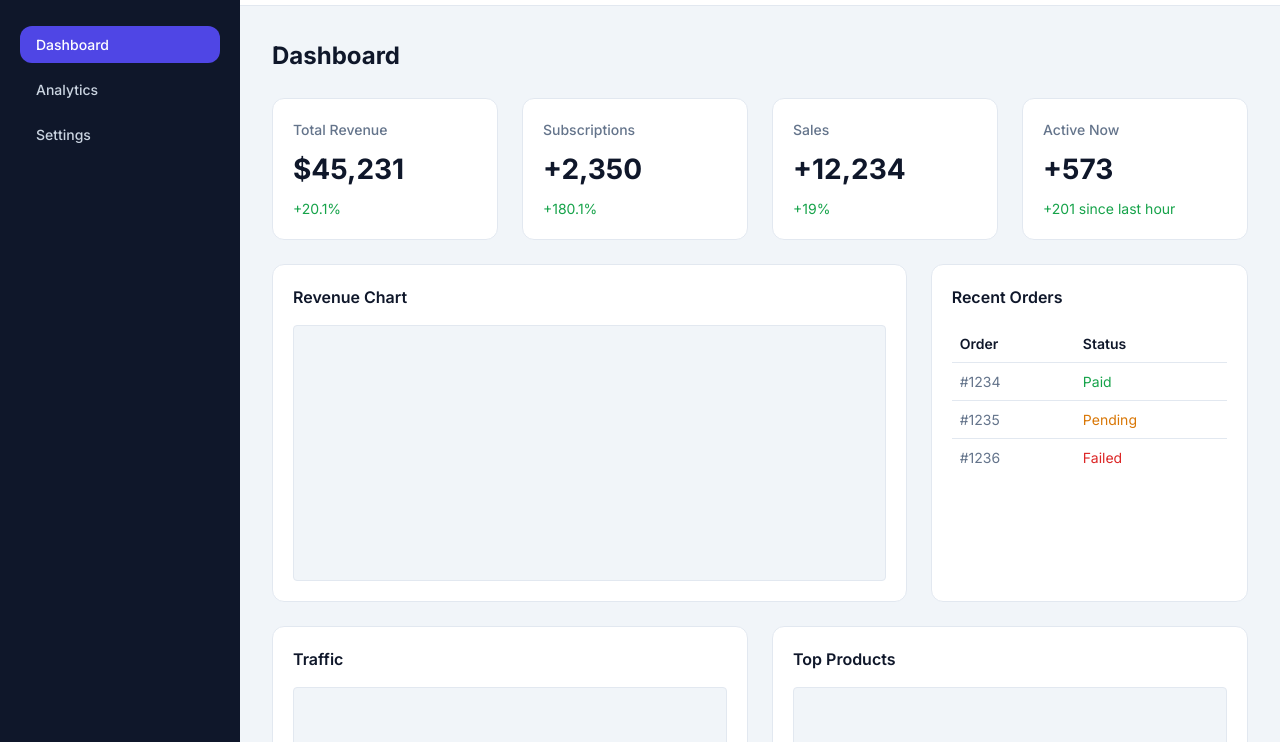
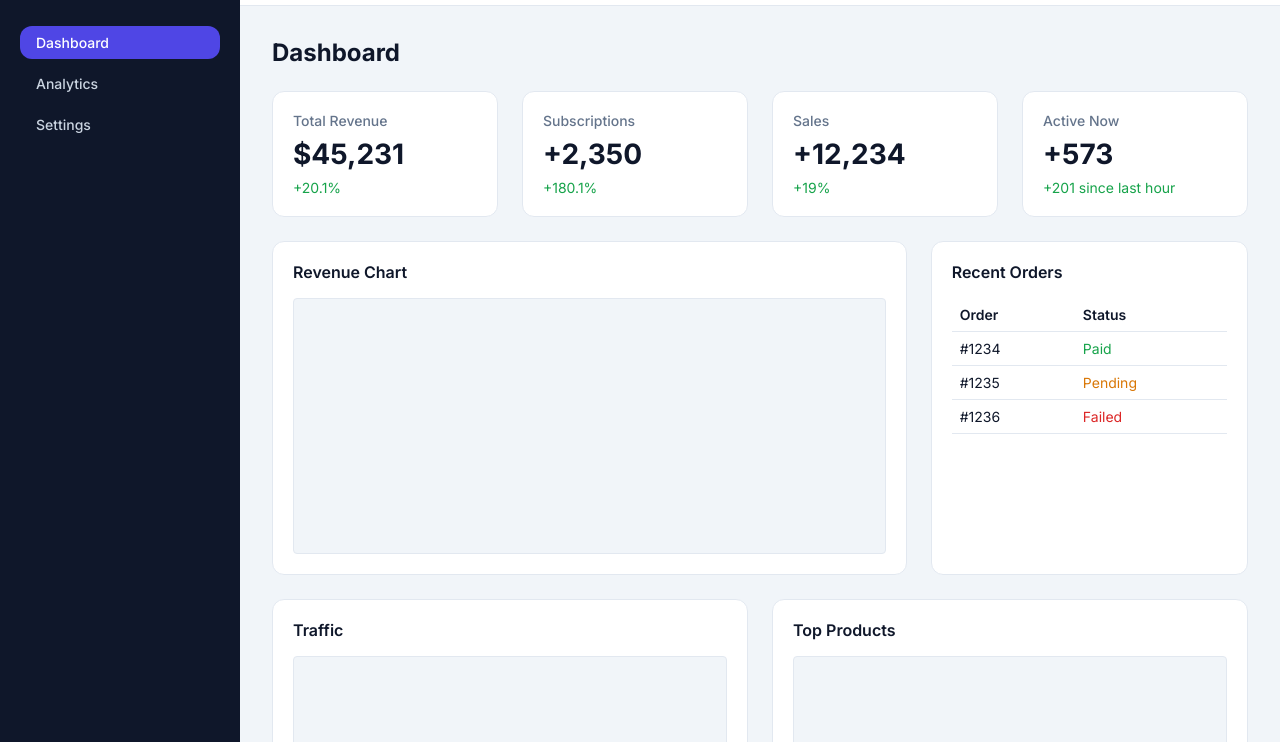
Before and after one commit to deepak00singh/3F-FullStack, a plain HTML site: page task3/index.html in a window 1280 px wide. Shown: the part 58-800 px from the top of the page. Drawn offline with nearby package versions, Linux system fonts and the light colour scheme.

Commit message:
Added FullStack tasks

```diff
--- /dev/null
+++ b/task3/index.css
@@ -0,0 +1,255 @@
+* {
+    margin: 0;
+    padding: 0;
+    box-sizing: border-box;
+}
+
+body {
+    font-family: 'Inter', sans-serif;
+    background-color: #F1F5F9;
+    color: #64748B;
+}
+
+.layout {
+    display: flex;
+    height: 100vh;
+    overflow: hidden;
+}
+
+.sidebar {
+    width: 240px;
+    background-color: #0F172A;
+    color: #CBD5E1;
+    display: flex;
+    flex-direction: column;
+    flex-shrink: 0;
+    overflow-y: auto;
+}
+
+.logo {
+    height: 64px;
+    display: flex;
+    align-items: center;
+    padding: 0 20px;
+    color: #FFFFFF;
+    font-size: 16px;
+    font-weight: 600;
+}
+
+.menu {
+    display: flex;
+    flex-direction: column;
+    padding: 20px;
+    gap: 8px;
+    font-size: 14px;
+    font-weight: 500;
+}
+
+.menu a {
+    text-decoration: none;
+    color: #CBD5E1;
+    padding: 8px 16px;
+    border-radius: 12px;
+}
+
+.menu a.active {
+    background-color: #4F46E5;
+    color: #FFFFFF;
+}
+
+.main-content {
+    flex: 1;
+    display: flex;
+    flex-direction: column;
+    min-width: 0;
+    height: 100vh;
+    overflow-y: auto;
+}
+
+.header {
+    height: 64px;
+    background-color: #FFFFFF;
+    border-bottom: 1px solid #E2E8F0;
+    display: flex;
+    align-items: center;
+    justify-content: space-between;
+    padding: 0 32px;
+    position: sticky;
+    top: 0;
+    z-index: 10;
+    flex-shrink: 0;
+}
+
+.menu-btn {
+    display: none;
+    background: none;
+    border: none;
+    color: #0F172A;
+    cursor: pointer;
+}
+
+.menu-btn svg {
+    width: 24px;
+    height: 24px;
+}
+
+.header-text {
+    font-size: 14px;
+    font-weight: 500;
+    color: #0F172A;
+}
+
+.content {
+    padding: 32px;
+    display: flex;
+    flex-direction: column;
+    gap: 24px;
+}
+
+.page-title {
+    font-size: 24px;
+    font-weight: 700;
+    color: #0F172A;
+}
+
+.card {
+    background-color: #FFFFFF;
+    padding: 20px;
+    border-radius: 12px;
+    border: 1px solid #E2E8F0;
+    display: flex;
+    flex-direction: column;
+}
+
+.kpi-grid {
+    display: grid;
+    grid-template-columns: repeat(4, 1fr);
+    gap: 24px;
+}
+
+.kpi-card {
+    gap: 8px;
+    justify-content: space-between;
+}
+
+.kpi-label {
+    font-size: 14px;
+    font-weight: 500;
+    color: #64748B;
+}
+
+.kpi-number {
+    font-size: 28px;
+    font-weight: 700;
+    color: #0F172A;
+}
+
+.kpi-success {
+    font-size: 14px;
+    color: #16A34A;
+}
+
+.analytics-grid {
+    display: grid;
+    grid-template-columns: 2fr 1fr;
+    gap: 24px;
+}
+
+.card-heading {
+    font-size: 16px;
+    font-weight: 600;
+    color: #0F172A;
+    margin-bottom: 16px;
+}
+
+.placeholder {
+    height: 256px;
+    background-color: #F1F5F9;
+    border-radius: 4px;
+    border: 1px solid #E2E8F0;
+}
+
+.analytics-table {
+    overflow: hidden;
+}
+
+.table-container {
+    overflow-x: auto;
+    width: 100%;
+}
+
+table {
+    width: 100%;
+    text-align: left;
+    border-collapse: collapse;
+    font-size: 14px;
+    color: #64748B;
+}
+
+th, td {
+    padding: 8px;
+    border-bottom: 1px solid #E2E8F0;
+}
+
+th {
+    font-weight: 600;
+    color: #0F172A;
+}
+
+.order-id {
+    color: #0F172A;
+}
+
+.status-success {
+    color: #16A34A;
+}
+
+.status-danger {
+    color: #DC2626;
+}
+
+.status-warning {
+    color: #D97706;
+}
+
+.secondary-grid {
+    display: grid;
+    grid-template-columns: repeat(2, 1fr);
+    gap: 24px;
+}
+
+@media (max-width: 1024px) {
+    .kpi-grid {
+        grid-template-columns: repeat(2, 1fr);
+    }
+}
+
+@media (max-width: 767px) {
+    .sidebar {
+        display: none;
+    }
+
+    .header {
+        padding: 0 16px;
+    }
+
+    .menu-btn {
+        display: block;
+    }
+
+    .header-text {
+        display: none;
+    }
+
+    .content {
+        padding: 16px;
+    }
+
+    .kpi-grid {
+        grid-template-columns: 1fr;
+    }
+
+    .analytics-grid, .secondary-grid {
+        grid-template-columns: 1fr;
+    }
+}
--- a/task3/index.html
+++ b/task3/index.html
@@ -5,109 +5,95 @@
     <meta charset="UTF-8">
     <meta name="viewport" content="width=device-width, initial-scale=1.0">
     <title>Admin Analytics Dashboard</title>
-    <script src="https://cdn.tailwindcss.com"></script>
     <link href="https://fonts.googleapis.com/css2?family=Inter:wght@400;500;600;700&display=swap" rel="stylesheet">
-    <style>
-        body {
-            font-family: 'Inter', sans-serif;
-        }
-    </style>
+    <link rel="stylesheet" href="index.css">
 </head>
 
-<body class="bg-[#F1F5F9] text-[#64748B]">
-    <div class="flex h-screen overflow-hidden">
-        <aside class="hidden md:flex flex-col w-[240px] bg-[#0F172A] text-[#CBD5E1] shrink-0 overflow-y-auto">
-            <div class="h-[64px] flex items-center px-[20px] text-white text-[16px] font-[600]">
-                Dashboard
-            </div>
-            <nav class="flex-col p-[20px] space-y-2 text-[14px] font-[500]">
-                <a href="#" class="block px-4 py-2 bg-[#4F46E5] text-white rounded-[12px]">Dashboard</a>
-                <a href="#" class="block px-4 py-2 hover:bg-[#4F46E5] hover:text-white rounded-[12px]">Analytics</a>
-                <a href="#" class="block px-4 py-2 hover:bg-[#4F46E5] hover:text-white rounded-[12px]">Settings</a>
+<body>
+    <div class="layout">
+        <aside class="sidebar">
+            <div class="logo">Dashboard</div>
+            <nav class="menu">
+                <a href="#" class="active">Dashboard</a>
+                <a href="#">Analytics</a>
+                <a href="#">Settings</a>
             </nav>
         </aside>
-        <div class="flex-1 flex flex-col min-w-0 h-screen overflow-y-auto">
-            <header
-                class="h-[64px] bg-[#FFFFFF] border-b border-[#E2E8F0] flex items-center px-4 md:px-[32px] justify-between sticky top-0 z-10 shrink-0">
-                <button class="md:hidden text-[#0F172A]">
-                    <svg class="w-6 h-6" fill="none" stroke="currentColor" viewBox="0 0 24 24">
+        <div class="main-content">
+            <header class="header">
+                <button class="menu-btn">
+                    <svg fill="none" stroke="currentColor" viewBox="0 0 24 24">
                         <path stroke-linecap="round" stroke-linejoin="round" stroke-width="2"
                             d="M4 6h16M4 12h16M4 18h16"></path>
                     </svg>
                 </button>
-                <div class="hidden md:block"></div>
-                <div class="text-[14px] font-[500] text-[#0F172A]">Admin</div>
+                <div class="header-text">Admin</div>
             </header>
-            <main class="p-4 md:p-[32px] flex flex-col gap-[24px]">
-                <h1 class="text-[24px] font-[700] text-[#0F172A]">Dashboard</h1>
-                <div class="grid grid-cols-1 md:grid-cols-2 lg:grid-cols-4 gap-[24px]">
-                    <div
-                        class="bg-[#FFFFFF] p-[20px] rounded-[12px] border border-[#E2E8F0] flex flex-col gap-2 justify-between">
-                        <span class="text-[14px] font-[500] text-[#64748B]">Total Revenue</span>
-                        <span class="text-[28px] font-[700] text-[#0F172A]">$45,231</span>
-                        <span class="text-[14px] text-[#16A34A]">+20.1%</span>
+            <main class="content">
+                <h1 class="page-title">Dashboard</h1>
+                <div class="kpi-grid">
+                    <div class="card kpi-card">
+                        <span class="kpi-label">Total Revenue</span>
+                        <span class="kpi-number">$45,231</span>
+                        <span class="kpi-success">+20.1%</span>
                     </div>
-                    <div
-                        class="bg-[#FFFFFF] p-[20px] rounded-[12px] border border-[#E2E8F0] flex flex-col gap-2 justify-between">
-                        <span class="text-[14px] font-[500] text-[#64748B]">Subscriptions</span>
-                        <span class="text-[28px] font-[700] text-[#0F172A]">+2,350</span>
-                        <span class="text-[14px] text-[#16A34A]">+180.1%</span>
+                    <div class="card kpi-card">
+                        <span class="kpi-label">Subscriptions</span>
+                        <span class="kpi-number">+2,350</span>
+                        <span class="kpi-success">+180.1%</span>
                     </div>
-                    <div
-                        class="bg-[#FFFFFF] p-[20px] rounded-[12px] border border-[#E2E8F0] flex flex-col gap-2 justify-between">
-                        <span class="text-[14px] font-[500] text-[#64748B]">Sales</span>
-                        <span class="text-[28px] font-[700] text-[#0F172A]">+12,234</span>
-                        <span class="text-[14px] text-[#16A34A]">+19%</span>
+                    <div class="card kpi-card">
+                        <span class="kpi-label">Sales</span>
+                        <span class="kpi-number">+12,234</span>
+                        <span class="kpi-success">+19%</span>
                     </div>
-                    <div
-                        class="bg-[#FFFFFF] p-[20px] rounded-[12px] border border-[#E2E8F0] flex flex-col gap-2 justify-between">
-                        <span class="text-[14px] font-[500] text-[#64748B]">Active Now</span>
-                        <span class="text-[28px] font-[700] text-[#0F172A]">+573</span>
-                        <span class="text-[14px] text-[#16A34A]">+201 since last hour</span>
+                    <div class="card kpi-card">
+                        <span class="kpi-label">Active Now</span>
+                        <span class="kpi-number">+573</span>
+                        <span class="kpi-success">+201 since last hour</span>
                     </div>
                 </div>
-                <div class="grid grid-cols-1 md:grid-cols-[2fr_1fr] gap-[24px]">
-                    <div class="bg-[#FFFFFF] p-[20px] rounded-[12px] border border-[#E2E8F0] flex flex-col">
-                        <h2 class="text-[16px] font-[600] text-[#0F172A] mb-4">Revenue Chart</h2>
-                        <div class="h-64 bg-[#F1F5F9] rounded border border-[#E2E8F0]"></div>
+                <div class="analytics-grid">
+                    <div class="card analytics-chart">
+                        <h2 class="card-heading">Revenue Chart</h2>
+                        <div class="placeholder"></div>
                     </div>
-                    <div
-                        class="bg-[#FFFFFF] p-[20px] rounded-[12px] border border-[#E2E8F0] overflow-hidden flex flex-col">
-                        <h2 class="text-[16px] font-[600] text-[#0F172A] mb-4">Recent Orders</h2>
-                        <div class="overflow-x-auto w-full">
-                            <table class="w-full text-left text-[14px]">
+                    <div class="card analytics-table">
+                        <h2 class="card-heading">Recent Orders</h2>
+                        <div class="table-container">
+                            <table>
                                 <thead>
-                                    <tr class="border-b border-[#E2E8F0] text-[#0F172A]">
-                                        <th class="py-2 px-2 font-[600]">Order</th>
-                                        <th class="py-2 px-2 font-[600]">Status</th>
+                                    <tr>
+                                        <th>Order</th>
+                                        <th>Status</th>
                                     </tr>
                                 </thead>
-                                <tbody class="text-[#64748B]">
-                                    <tr class="border-b border-[#E2E8F0]">
-                                        <td class="py-2 px-2">#1234</td>
-                                        <td class="py-2 px-2 text-[#16A34A]">Paid</td>
-                                    </tr>
-                                    <tr class="border-b border-[#E2E8F0]">
-                                        <td class="py-2 px-2">#1235</td>
-                                        <td class="py-2 px-2 text-[#D97706]">Pending</td>
+                                <tbody>
+                                    <tr>
+                                        <td class="order-id">#1234</td>
+                                        <td class="status-success">Paid</td>
                                     </tr>
                                     <tr>
-                                        <td class="py-2 px-2">#1236</td>
-                                        <td class="py-2 px-2 text-[#DC2626]">Failed</td>
+                                        <td class="order-id">#1235</td>
+                                        <td class="status-warning">Pending</td>
+                                    </tr>
+                                    <tr>
+                                        <td class="order-id">#1236</td>
+                                        <td class="status-danger">Failed</td>
                                     </tr>
                                 </tbody>
                             </table>
                         </div>
                     </div>
                 </div>
-                <div class="grid grid-cols-1 md:grid-cols-2 gap-[24px]">
-                    <div class="bg-[#FFFFFF] p-[20px] rounded-[12px] border border-[#E2E8F0] flex flex-col">
-                        <h2 class="text-[16px] font-[600] text-[#0F172A] mb-4">Traffic</h2>
-                        <div class="h-64 bg-[#F1F5F9] rounded border border-[#E2E8F0]"></div>
+                <div class="secondary-grid">
+                    <div class="card">
+                        <h2 class="card-heading">Traffic</h2>
+                        <div class="placeholder"></div>
                     </div>
-                    <div class="bg-[#FFFFFF] p-[20px] rounded-[12px] border border-[#E2E8F0] flex flex-col">
-                        <h2 class="text-[16px] font-[600] text-[#0F172A] mb-4">Top Products</h2>
-                        <div class="h-64 bg-[#F1F5F9] rounded border border-[#E2E8F0]"></div>
+                    <div class="card">
+                        <h2 class="card-heading">Top Products</h2>
+                        <div class="placeholder"></div>
                     </div>
                 </div>
             </main>
```
